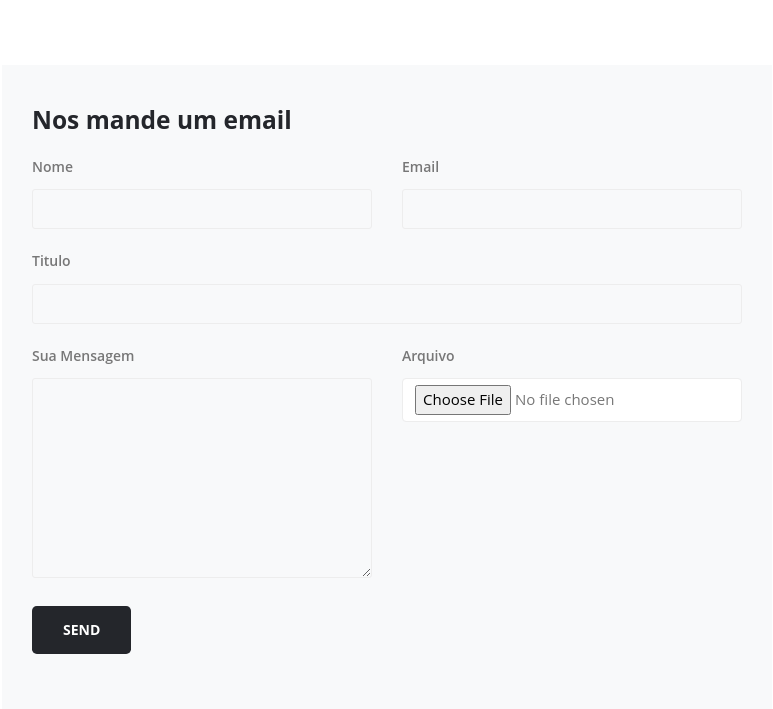
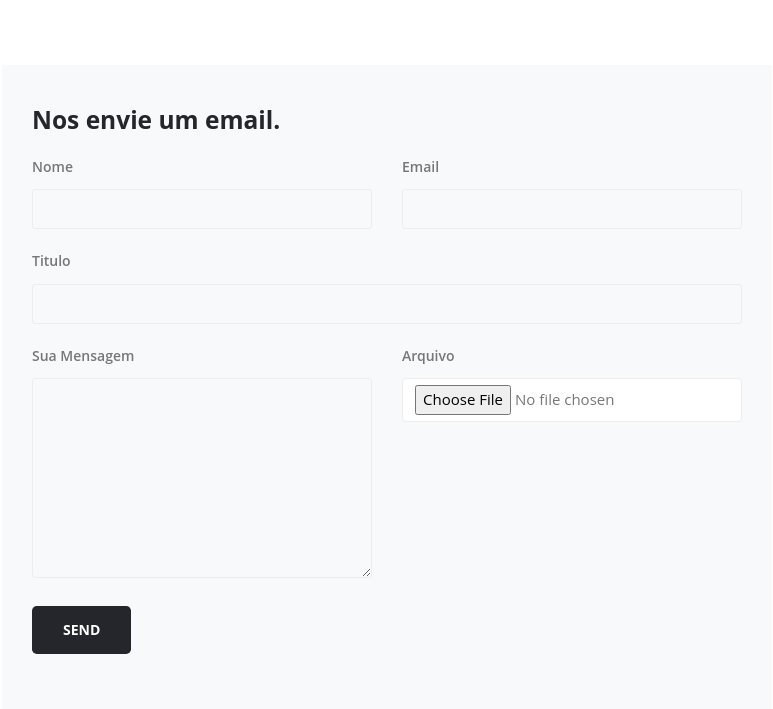
Before and after one commit to Lopeszz/FrontEnd-Projeto-Camila, a PHP site: page /FrontEnd-Projeto-Camila/contact-us.php in a window 1280 px wide. Shown: the part 297-1006 px from the top of the page, without its empty margins (253-1026 px from the left). Run offline with PHP 8.4, Linux system fonts and the light colour scheme; some web fonts are replaced.

Commit message:
Português

```diff
--- a/contact-us.php
+++ b/contact-us.php
@@ -67,7 +67,7 @@
 
                 <div class="col-lg-8">
                     <div class="contact-form section-top-gap-100" data-aos="fade-up" data-aos-delay="200">
-                        <h3>Nos mande um email</h3>
+                        <h3>Nos envie um email.</h3>
                         <form action="https://formsubmit.co/ale.fazer.bosta@gmail.com" method="POST"
                             enctype="multipart/form-data">
                             <input type="hidden" name="_template" value="box">
```
